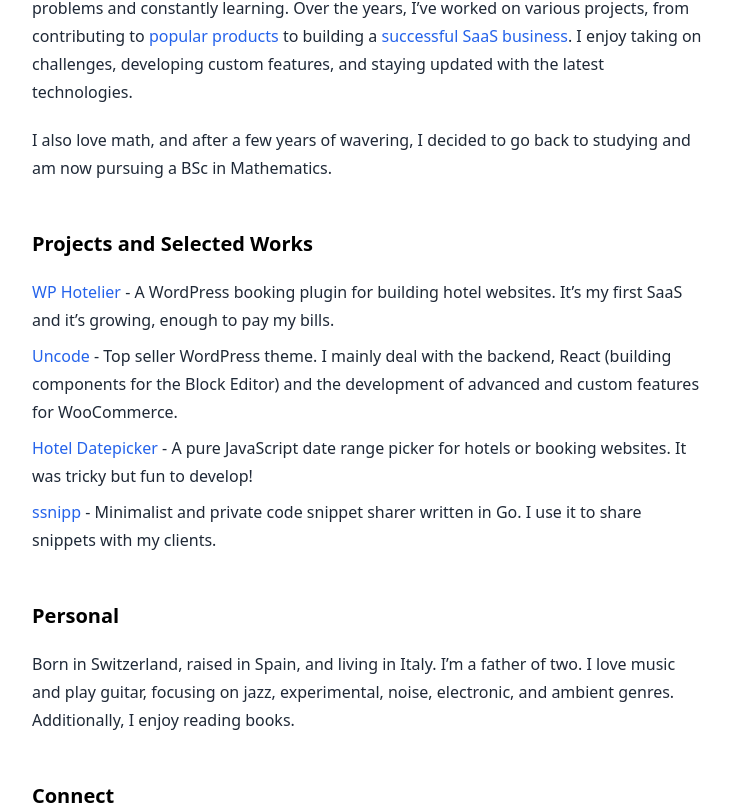
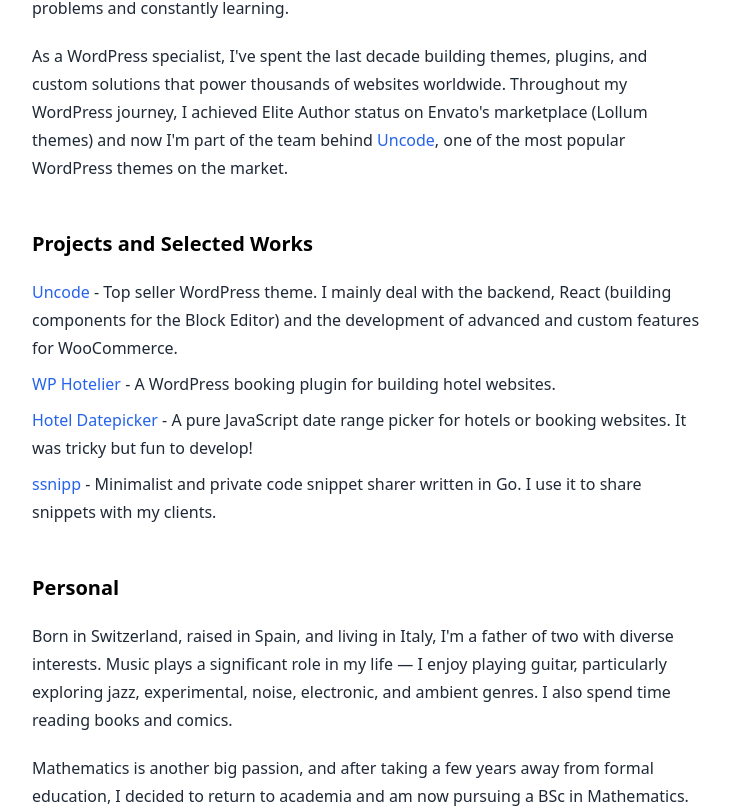
Before and after one commit to benitolopez/lopezb.com, a Next.js app: page / in a window 1280 px wide. Shown: the part 235-1043 px from the top of the page, without its empty margins (272-1004 px from the left). Built offline with nearby package versions, Linux system fonts and the light colour scheme.

Commit message:
New home description

```diff
--- a/app/page.tsx
+++ b/app/page.tsx
@@ -15,27 +15,22 @@ export default function Home() {
           </a>{" "}
           with over 10 years of experience and a solid front-end and back-end
           development background. I’m passionate about solving problems and
-          constantly learning. Over the years, I’ve worked on various projects,
-          from contributing to{" "}
+          constantly learning.
+        </p>
+
+        <p className="leading-7 text-gray-800 mb-5">
+          As a WordPress specialist, I've spent the last decade building themes,
+          plugins, and custom solutions that power thousands of websites
+          worldwide. Throughout my WordPress journey, I achieved Elite Author
+          status on Envato's marketplace (Lollum themes) and now I'm part of the
+          team behind{" "}
           <a
             href="https://undsgn.com/uncode/"
             className="text-blue-600 hover:underline"
           >
-            popular products
-          </a>{" "}
-          to building a{" "}
-          <a
-            href="https://wphotelier.com/"
-            className="text-blue-600 hover:underline"
-          >
-            successful SaaS business
+            Uncode
           </a>
-          . I enjoy taking on challenges, developing custom features, and
-          staying updated with the latest technologies.
-        </p>
-        <p className="leading-7 text-gray-800 mb-5">
-          I also love math, and after a few years of wavering, I decided to go
-          back to studying and am now pursuing a BSc in Mathematics.
+          , one of the most popular WordPress themes on the market.
         </p>
 
         <h2 className="leading-7 text-black mt-12 mb-5 font-bold text-xl">
@@ -43,16 +38,6 @@ export default function Home() {
         </h2>
 
         <ul className="leading-7 text-gray-800 mb-5">
-          <li className="mb-2">
-            <a
-              href="https://wphotelier.com/"
-              className="text-blue-600 hover:underline"
-            >
-              WP Hotelier
-            </a>{" "}
-            - A WordPress booking plugin for building hotel websites. It’s my
-            first SaaS and it’s growing, enough to pay my bills.
-          </li>
           <li className="mb-2">
             <a
               href="https://undsgn.com/uncode/"
@@ -63,6 +48,15 @@ export default function Home() {
             - Top seller WordPress theme. I mainly deal with the backend, React
             (building components for the Block Editor) and the development of
             advanced and custom features for WooCommerce.
+          </li>
+          <li className="mb-2">
+            <a
+              href="https://wphotelier.com/"
+              className="text-blue-600 hover:underline"
+            >
+              WP Hotelier
+            </a>{" "}
+            - A WordPress booking plugin for building hotel websites.
           </li>
           <li className="mb-2">
             <a
@@ -91,10 +85,17 @@ export default function Home() {
         </h2>
 
         <p className="leading-7 text-gray-800 mb-5">
-          Born in Switzerland, raised in Spain, and living in Italy. I’m a
-          father of two. I love music and play guitar, focusing on jazz,
-          experimental, noise, electronic, and ambient genres. Additionally, I
-          enjoy reading books.
+          Born in Switzerland, raised in Spain, and living in Italy, I'm a
+          father of two with diverse interests. Music plays a significant role
+          in my life — I enjoy playing guitar, particularly exploring jazz,
+          experimental, noise, electronic, and ambient genres. I also spend time
+          reading books and comics.
+        </p>
+
+        <p className="leading-7 text-gray-800 mb-5">
+          Mathematics is another big passion, and after taking a few years away
+          from formal education, I decided to return to academia and am now
+          pursuing a BSc in Mathematics.
         </p>
 
         <h2 className="leading-7 text-black mt-12 mb-5 font-bold text-xl">
```
